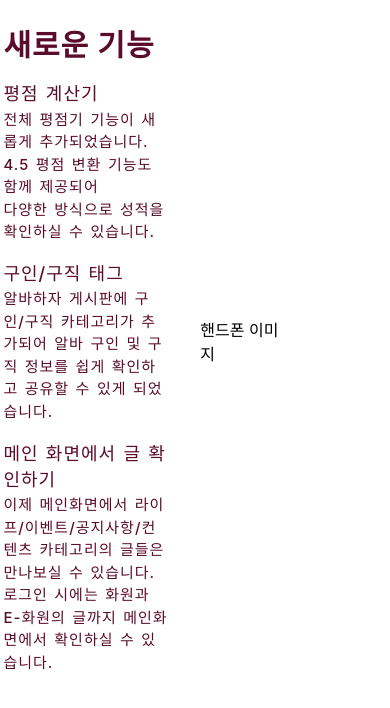
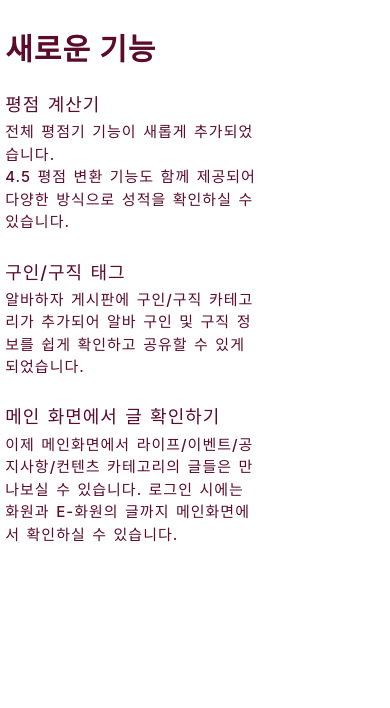
Before and after one commit to rkdmsals/renewal-guide, a React (Create React App) app: page /ServicePage in a window 390 px wide. Shown: the top 708 px of the page. Built offline with nearby package versions, Linux system fonts and the light colour scheme; the HTML template or start-up script is replaced by a standard one.

Commit message:
ServicePage 모바일 반응형 수정

```diff
--- a/src/components/views/ServicePage/ServicePage.css
+++ b/src/components/views/ServicePage/ServicePage.css
@@ -81,6 +81,10 @@
 }
 
 @media screen and (max-width: 480px) {
+    .servicePage_left_container {
+        width: 100%;
+    }
+
     .servicePage_left_title {
         font-size: 30px;
     }
@@ -93,4 +97,9 @@
         font-size: 15px;
     }
 
+    .mobile-only {
+        display: none;
+        /* 모바일 화면에서 해당 div를 숨깁니다. */
+    }
+
 }
--- a/src/components/views/ServicePage/ServicePage.js
+++ b/src/components/views/ServicePage/ServicePage.js
@@ -3,18 +3,16 @@ import React from "react";
 import { useEffect, useState } from "react";
 
 function ServicePage() {
-    const [div1Image, SetDiv1Image] = useState("calculator.jpg");
-    const [div2Image, SetDiv2Image] = useState("jobTag.jpg");
-    const [div3Image, SetDiv3Image] = useState("mainPageBoard.jpg");
+    const [currentImage, SetCurrentImage] = useState("/img/phone.png");
 
     const handleDiv1Click = (e) => {
-        SetDiv1Image('calculator.jpg')
+        SetCurrentImage('/img/phone.png')
     };
     const handleDiv2Click = (e) => {
-        SetDiv2Image('jobTag.jpg')
+        SetCurrentImage('/img/phone.png')
     };
     const handleDiv3Click = (e) => {
-        SetDiv3Image('mainPageBoard.jpg')
+        SetCurrentImage('/img/phone.png')
     };
 
     return (
@@ -57,8 +55,11 @@ function ServicePage() {
                         </div>
                     </div>
                 </div>
-                <div className="servicePage_right_container">
-                    핸드폰 이미지
+                <div className="servicePage_right_container mobile-only">
+                    <div className="servicePage_mobile_img_wrapper">
+                        <img src={currentImage} alt="이미지" />
+                    </div>
+
                 </div>
             </div>
         </div>
```
Also changed, not shown: public/img/phone.png (added).
